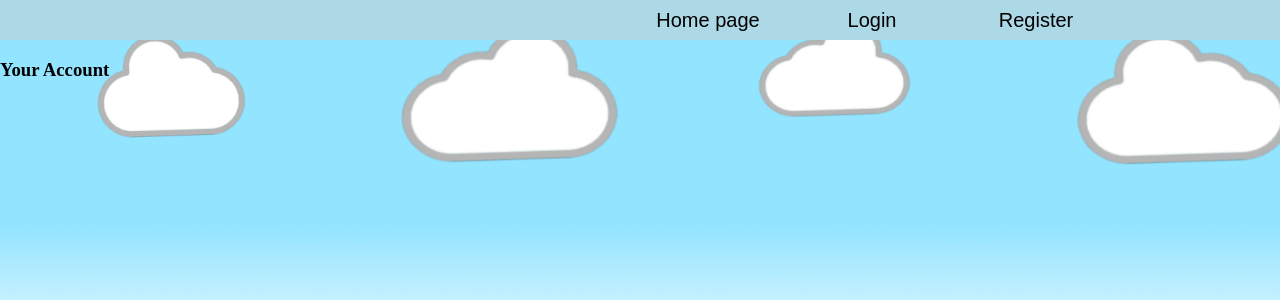
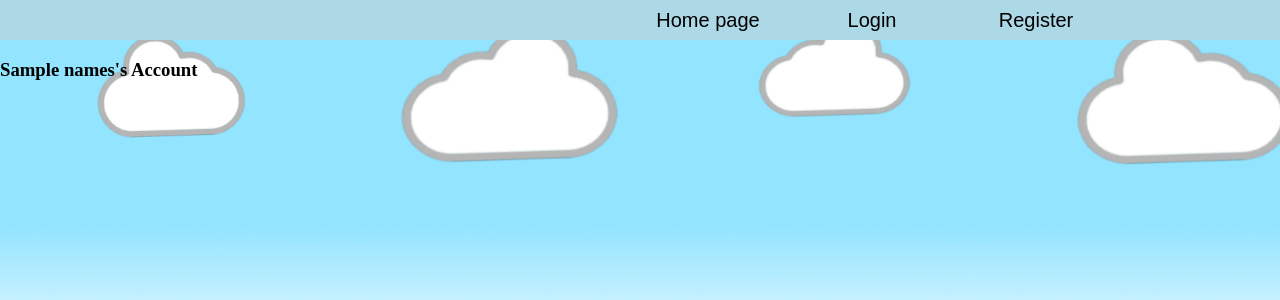
Before and after one commit to SophKirkup/Team_17, a Flask app: template templates/account.html in a window 1280 px wide. Shown: the top 300 px of the page. Run offline with Flask 2, Linux system fonts and the light colour scheme; the template is opened without the code that fills it: most values are stand-ins (such as "Sample title", 1, 10 or a date in 2020).

Commit message:
Updated account.html to take a 'name' variable

```diff
--- a/templates/account.html
+++ b/templates/account.html
@@ -3,7 +3,7 @@
 {% block content %}
 
 <div class="column is-6 is-offset-3">
-    <h3 class="title">Your Account</h3>
+    <h3 class="title">{{ names }}'s Account</h3>
 
     </div>
 </div>
```
